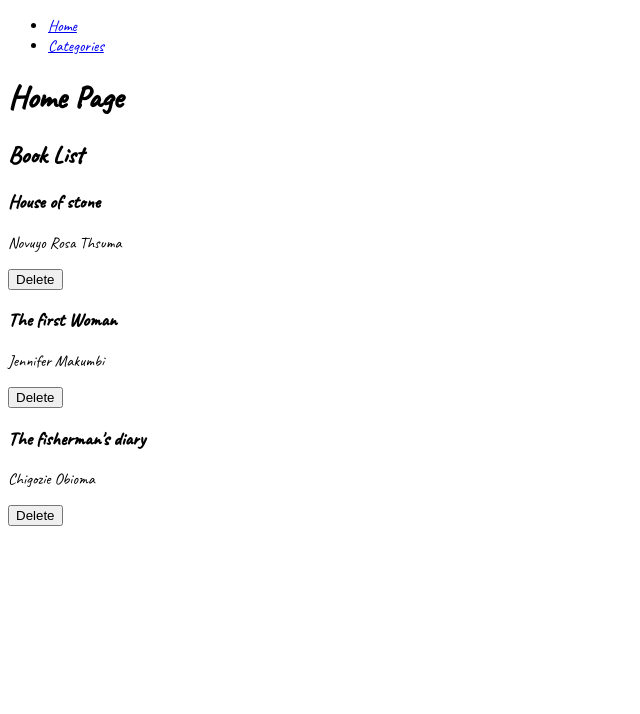
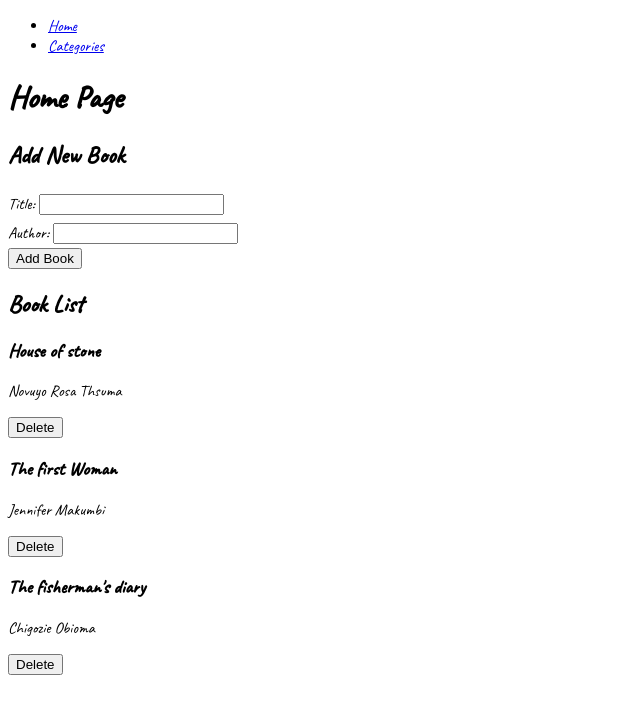
Before and after one commit to berylcl/bookstore, a React (Create React App) app: page / in a window 1280 px wide. Shown: the top 714 px of the page, without its empty margins (0-640 px from the left). Built offline with nearby package versions, Linux system fonts and the light colour scheme.

Commit message:
Adding bookform

```diff
--- a/src/components/BookForm.js
+++ b/src/components/BookForm.js
@@ -1,18 +1,13 @@
 import React, { useState } from 'react';
-import PropTypes from 'prop-types';
 
-const BookForm = ({ onAddBook }) => {
+const BookForm = () => {
   const [title, setTitle] = useState('');
   const [author, setAuthor] = useState('');
 
   const handleSubmit = (e) => {
     e.preventDefault();
-    const newBook = {
-      id: Date.now(),
-      title,
-      author,
-    };
-    onAddBook(newBook);
+    // Logic to handle form submission
+    console.log('Form submitted:', title, author);
     setTitle('');
     setAuthor('');
   };
@@ -21,34 +16,34 @@ const BookForm = ({ onAddBook }) => {
     <div>
       <h2>Add New Book</h2>
       <form onSubmit={handleSubmit}>
-        <label htmlFor="title">
+        <div>
           Title:
           <input
             type="text"
             id="title"
             value={title}
             onChange={(e) => setTitle(e.target.value)}
+            aria-label="title"
+            required
           />
-        </label>
-        <br />
-        <label htmlFor="author">
+        </div>
+
+        <div>
           Author:
           <input
             type="text"
             id="author"
             value={author}
             onChange={(e) => setAuthor(e.target.value)}
+            aria-label="author"
+            required
           />
-        </label>
-        <br />
+        </div>
+
         <button type="submit">Add Book</button>
       </form>
     </div>
   );
 };
 
-BookForm.propTypes = {
-  onAddBook: PropTypes.func.isRequired,
-};
-
 export default BookForm;
--- a/src/components/Books.js
+++ b/src/components/Books.js
@@ -16,7 +16,9 @@ const Book = ({ book, onDelete }) => {
   return (
     <div>
       <h3>{book.title}</h3>
-      <p>{book.author}</p>
+      <p>
+        {book.author}
+      </p>
       <button type="button" onClick={handleDelete}>Delete</button>
     </div>
   );
--- a/src/components/HomePage.js
+++ b/src/components/HomePage.js
@@ -1,11 +1,25 @@
-import React from 'react';
+import React, { useState } from 'react';
 import BookList from './BookList';
+import BookForm from './BookForm';
 
-const HomePage = () => (
-  <div>
-    <h1>Home Page</h1>
-    <BookList />
-  </div>
-);
+const HomePage = () => {
+  const [books, setBooks] = useState([]);
+
+  const handleAddBook = (newBook) => {
+    setBooks([...books, newBook]);
+  };
+
+  const handleDeleteBook = (id) => {
+    setBooks(books.filter((book) => book.id !== id));
+  };
+
+  return (
+    <div>
+      <h1>Home Page</h1>
+      <BookForm onAddBook={handleAddBook} />
+      <BookList books={books} onDeleteBook={handleDeleteBook} />
+    </div>
+  );
+};
 
 export default HomePage;
--- a/src/index.css
+++ b/src/index.css
@@ -1,10 +1,20 @@
 
 @import url('https://fonts.googleapis.com/css2?family=Caveat:wght@400;500&display=swap');
+
 body {
   font-family: 'Caveat', cursive;
 }
 
 code {
-  font-family: source-code-pro, Menlo, Monaco, Consolas, 'Courier New',
+  font-family:
+    source-code-pro,
+    Menlo,
+    Monaco,
+    Consolas,
+    'Courier New',
     monospace;
 }
+
+input {
+  margin: 4px;
+}
```
Also changed, not shown: src/App.css (+6 -3 lines).
